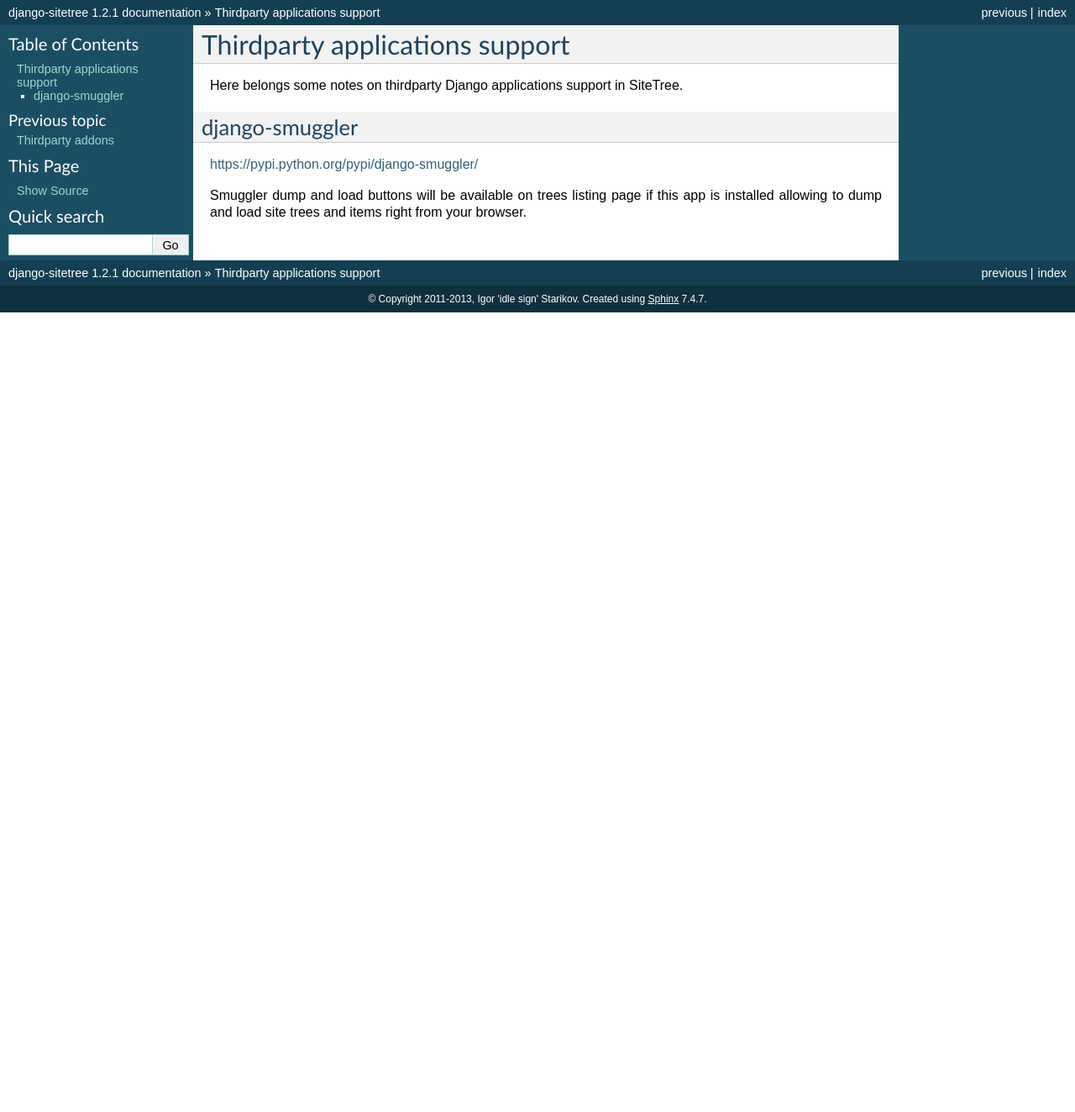
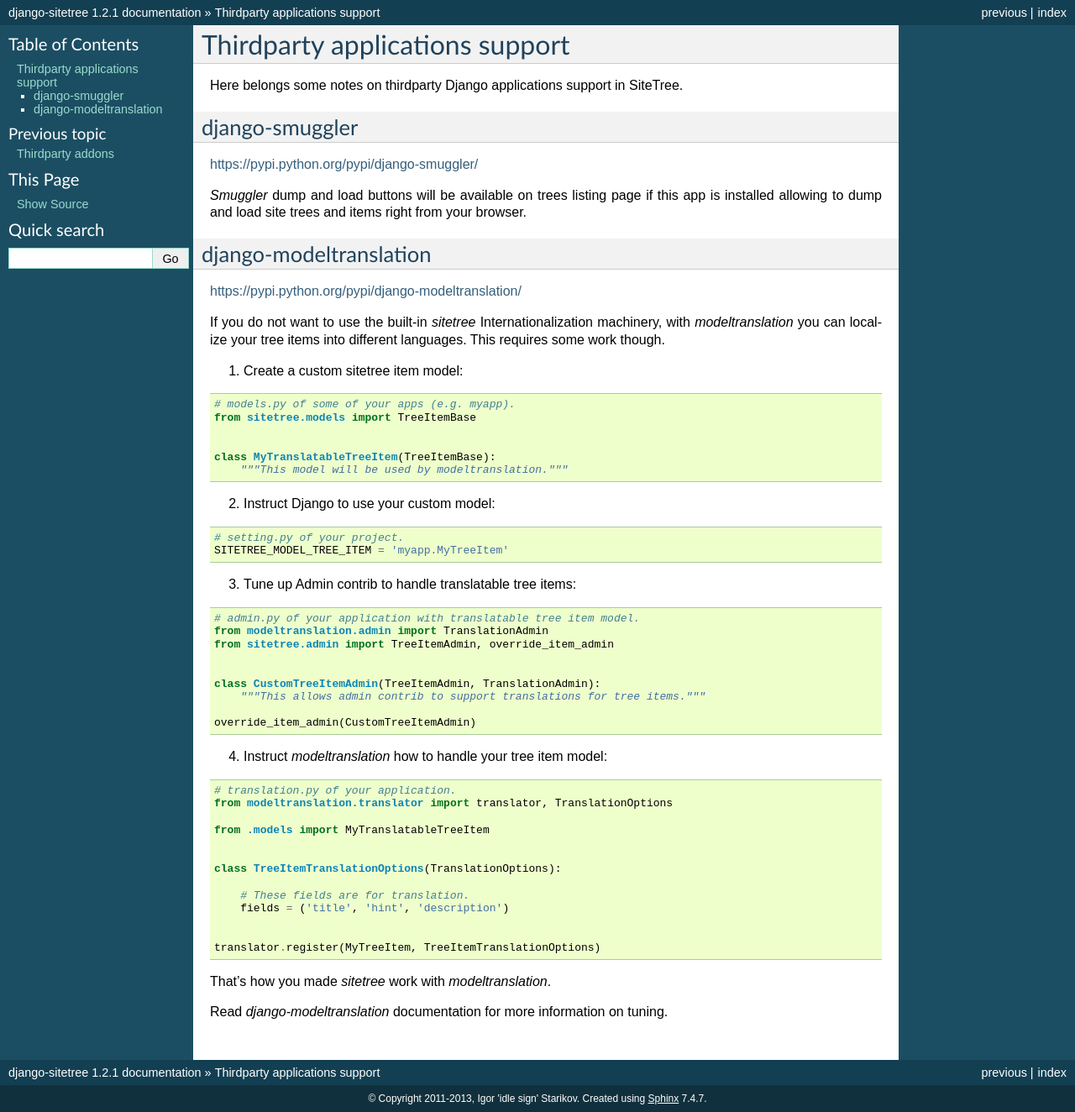
Before and after one commit to idlesign/django-sitetree, a Sphinx documentation site: the page built from docs/source/thirdparty.rst, in a window 1280 px wide. Shown: the whole page at 84% size. Built offline with Sphinx 7.4.7, drawn with Linux system fonts in a browser that asks for light colours; before the commit the page ends 900 px from its top, so only the background shows below that.

Commit message:
Docs updated with django-modeltranslation configuration example (see #123).

```diff
--- a/docs/source/thirdparty.rst
+++ b/docs/source/thirdparty.rst
@@ -2,6 +2,7 @@
 ===============================
 
 Here belongs some notes on thirdparty Django applications support in SiteTree.
+
 
 
 django-smuggler
@@ -9,5 +10,74 @@
 
 https://pypi.python.org/pypi/django-smuggler/
 
-Smuggler dump and load buttons will be available on trees listing page if this app is installed
+`Smuggler` dump and load buttons will be available on trees listing page if this app is installed
 allowing to dump and load site trees and items right from your browser.
+
+
+
+django-modeltranslation
+-----------------------
+
+https://pypi.python.org/pypi/django-modeltranslation/
+
+If you do not want to use the built-in `sitetree` Internationalization machinery, with `modeltranslation` you can
+localize your tree items into different languages. This requires some work though.
+
+1. Create a custom sitetree item model:
+
+
+.. code-block:: python
+
+    # models.py of some of your apps (e.g. myapp).
+    from sitetree.models import TreeItemBase
+
+
+    class MyTranslatableTreeItem(TreeItemBase):
+        """This model will be used by modeltranslation."""
+
+
+2. Instruct Django to use your custom model:
+
+.. code-block:: python
+
+    # setting.py of your project.
+    SITETREE_MODEL_TREE_ITEM = 'myapp.MyTreeItem'
+
+
+3. Tune up Admin contrib to handle translatable tree items:
+
+.. code-block:: python
+
+    # admin.py of your application with translatable tree item model.
+    from modeltranslation.admin import TranslationAdmin
+    from sitetree.admin import TreeItemAdmin, override_item_admin
+
+
+    class CustomTreeItemAdmin(TreeItemAdmin, TranslationAdmin):
+        """This allows admin contrib to support translations for tree items."""
+
+    override_item_admin(CustomTreeItemAdmin)
+
+
+4. Instruct `modeltranslation` how to handle your tree item model:
+
+.. code-block:: python
+
+    # translation.py of your application.
+    from modeltranslation.translator import translator, TranslationOptions
+
+    from .models import MyTranslatableTreeItem
+
+
+    class TreeItemTranslationOptions(TranslationOptions):
+
+        # These fields are for translation.
+        fields = ('title', 'hint', 'description')
+
+
+    translator.register(MyTreeItem, TreeItemTranslationOptions)
+
+
+That's how you made `sitetree` work with `modeltranslation`.
+
+Read `django-modeltranslation` documentation for more information on tuning.
```
